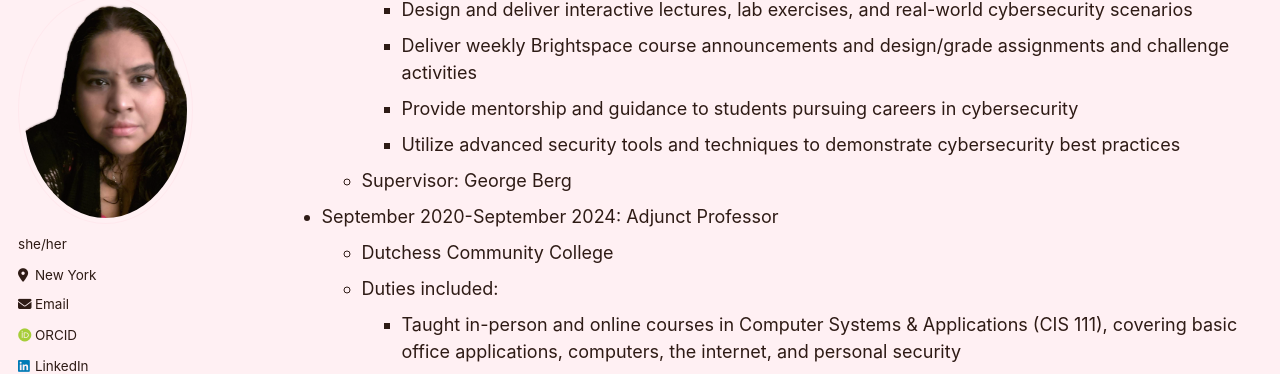
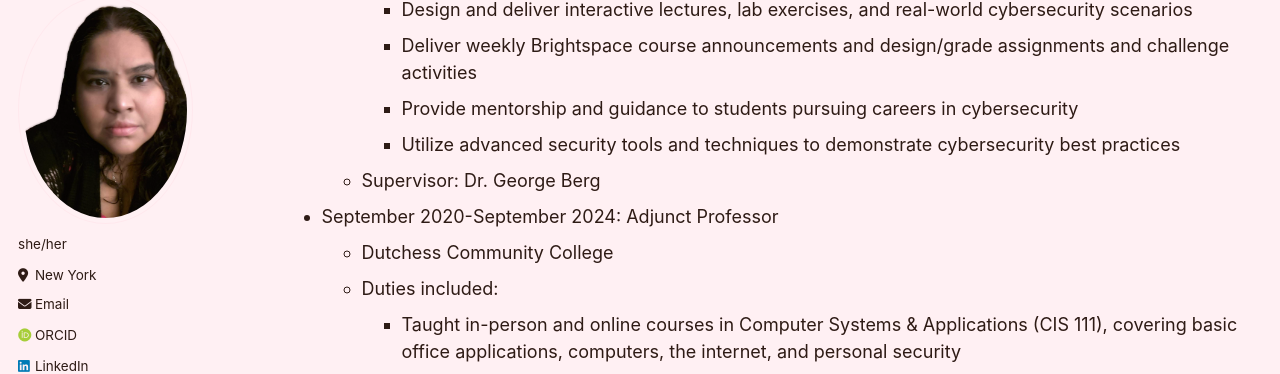
Before and after one commit to cjoneshowe/cjoneshowe.github.io, a Jekyll site: the page built from _pages/cv.md, in a window 1280 px wide and 900 px high, scrolled down 1289 px. Shown: the part 90-464 px from the top of the window. Built offline with Jekyll 4.4.1, drawn with Linux system fonts in a browser that asks for light colours; some web fonts are replaced.

Commit message:
Update cv.md

```diff
--- a/_pages/cv.md
+++ b/_pages/cv.md
@@ -44,7 +44,7 @@ Work experience
     * Deliver weekly Brightspace course announcements and design/grade assignments and challenge activities
     * Provide mentorship and guidance to students pursuing careers in cybersecurity
     * Utilize advanced security tools and techniques to demonstrate cybersecurity best practices
-  * Supervisor: George Berg
+  * Supervisor: Dr. George Berg
 
 * September 2020-September 2024: Adjunct Professor
   * Dutchess Community College
```
